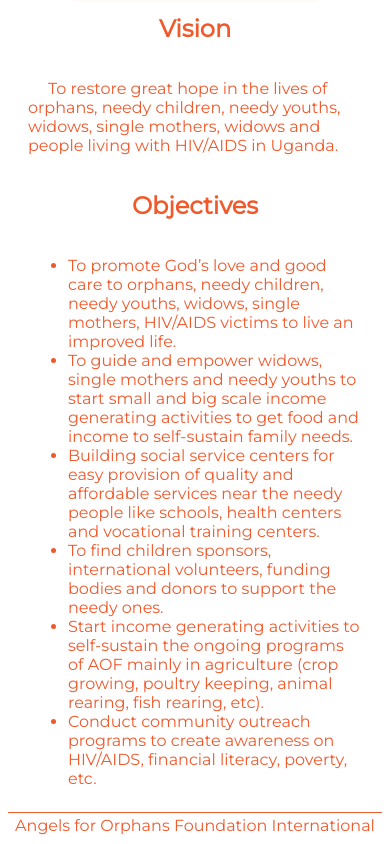
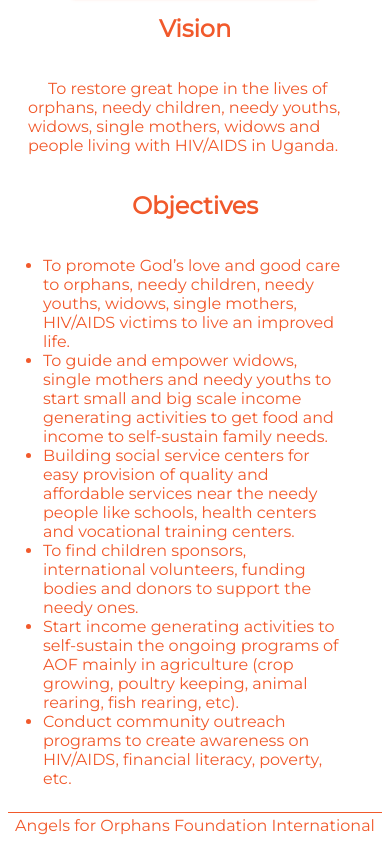
Before and after one commit to makennalehnert/afof, a React (Create React App) app: page /about in a window 390 px wide. Shown: the part 649-1493 px from the top of the page. Built offline with nearby package versions, Linux system fonts and the light colour scheme.

Commit message:
fix about page padding on mobile

```diff
--- a/src/pages/AboutUs.css
+++ b/src/pages/AboutUs.css
@@ -38,4 +38,10 @@
     #about {
         flex-direction: column;
     }
+
+    .obj{
+        padding-left: 0px;
+        padding-left: 15px;
+        padding-right: 15px;
+    }
 }
--- a/src/pages/AboutUs.js
+++ b/src/pages/AboutUs.js
@@ -14,7 +14,7 @@ export default function AboutUs() {
             <h2>Vision</h2>
             <p>To restore great hope in the lives of orphans, needy children, needy youths, widows, single mothers, widows and people living with HIV/AIDS in Uganda.</p>
             <h2>Objectives</h2>
-            <ul>
+            <ul className="obj">
                 <li>To promote God’s love and good care to orphans, needy children, needy youths, widows, single mothers, HIV/AIDS victims to live an improved life.</li>
                 <li>To guide and empower widows, single mothers and needy youths to start small and big scale income generating activities to get food and income to self-sustain family needs.</li>
                 <li>Building social service centers for easy provision of quality and affordable services near the needy people like schools, health centers and vocational training centers.</li>
```
